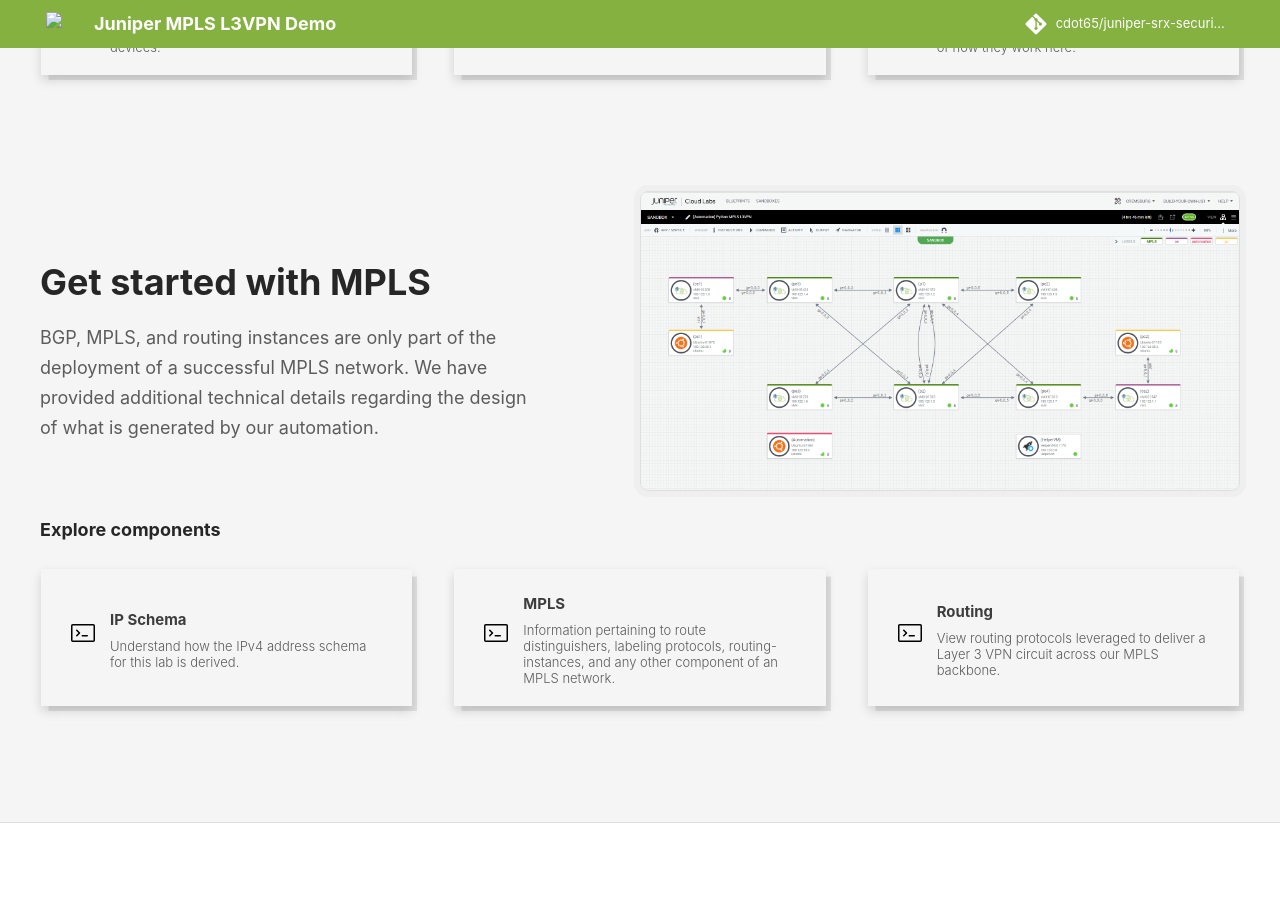
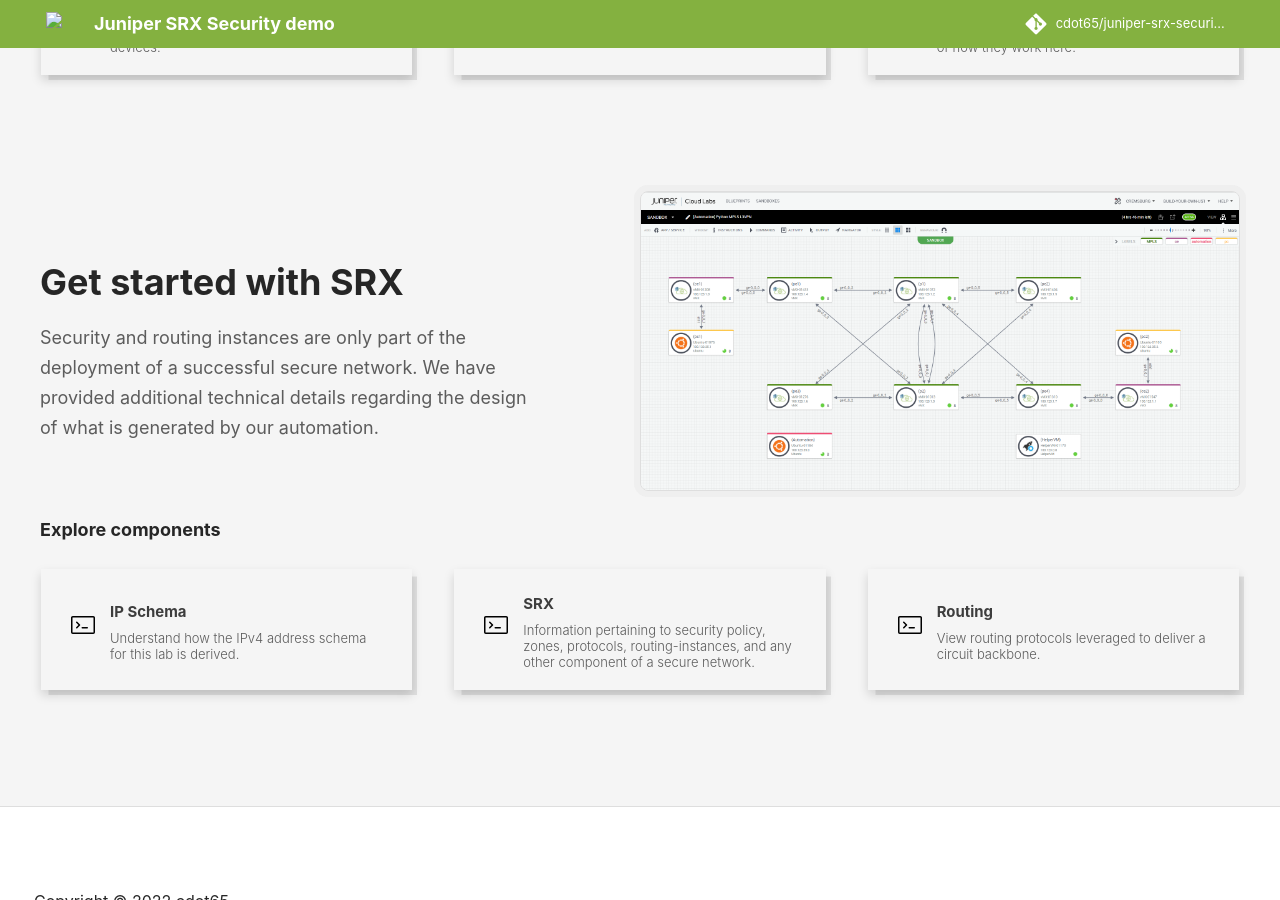
Before and after one commit to cdot65/juniper-srx-security-demo, an MkDocs documentation site: the page built from site/content/index.md, in a window 1280 px wide and 900 px high, scrolled down 2250 px. Built offline with MkDocs 1.6.1 and Material for MkDocs 9.7.7, drawn with Linux system fonts in a browser that asks for light colours; comment, search, counter and statistics services are not loaded; some of the changed text lies outside the part shown.

Commit message:
refresh docs

```diff
--- a/mkdocs.yml
+++ b/mkdocs.yml
@@ -1,5 +1,5 @@
-site_name: "Juniper MPLS L3VPN Demo"
-site_description: "Build and deploy a full MPLS network on vMX routers."
+site_name: "Juniper SRX Security demo"
+site_description: "Build and deploy a full security configuration on vSRX firewalls."
 site_url: "https://cdot65.github.io/juniper-srx-security-demo/"
 repo_name: "cdot65/juniper-srx-security-demo"
 repo_url: "https://github.com/cdot65/juniper-srx-security-demo"
@@ -36,7 +36,7 @@
       - Network:
           - Overview: "docs/network/overview.md"
           - IP Schema: "docs/network/ip.md"
-          - MPLS: "docs/network/mpls.md"
+          - SRX: "docs/network/srx.md"
           - Routing: "docs/network/routing.md"
       - Lab Environment:
           - Juniper vLabs: "docs/lab-environment/juniper-vlabs.md"
--- a/tasks.py
+++ b/tasks.py
@@ -207,8 +207,8 @@
 
 @task
 def validate(context):
-    """Validate our MPLS L3VPN circuit with JSNAPy."""
-    console_msg("Validate our MPLS L3VPN circuit with JSNAPy")
+    """Validate our security configuration with JSNAPy."""
+    console_msg("Validate our security configuration with JSNAPy")
     context.run(
         f"docker run -it --rm \
             -v {PWD}/files/:/home/files \
```
Also changed, not shown: README.md (+3 -3 lines), site/content/docs/automation/configure.md, site/content/docs/automation/invoke.md, site/content/docs/automation/overview.md, site/content/docs/automation/tools.md, site/content/docs/lab-environment/juniper-vlabs.md, site/content/docs/network/mpls.md (deleted), site/content/docs/network/routing.md, site/content/docs/network/srx.md (added), site/content/docs/overview.md, site/content/index.md, site/overrides/layouts/home.html.
